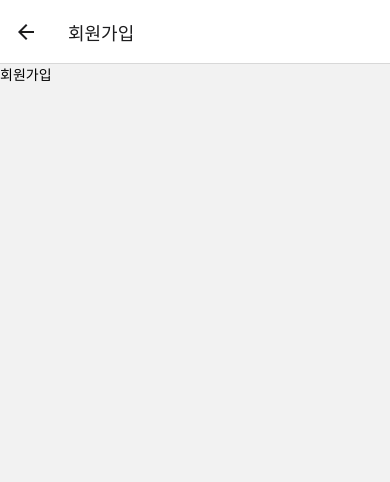
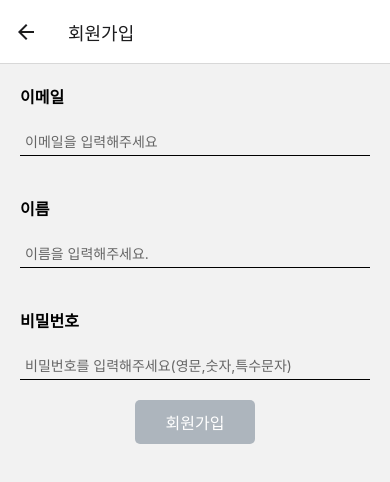
Before and after one commit to bangms/FoodDeliveryApp, a React Native app: screen /SignUp in a window 390 px wide. Shown: the top 482 px of the page. Built offline with nearby package versions, Linux system fonts and the light colour scheme.

Commit message:
회원가입 화면 생성

```diff
--- a/src/pages/SignUp.tsx
+++ b/src/pages/SignUp.tsx
@@ -1,12 +1,165 @@
-import React from 'react';
-import { View, Text } from 'react-native';
+import React, { useCallback, useRef, useState } from 'react';
+import {
+  Alert,
+  KeyboardAvoidingView,
+  Platform,
+  Pressable,
+  StyleSheet,
+  Text,
+  TextInput,
+  View,
+} from 'react-native';
+import { NativeStackScreenProps } from '@react-navigation/native-stack';
+import { RootStackParamList } from '../../App';
+import DismissKeyboardView from '../components/DismissKeyboardView';
 
-function SignUp() {
+type SignUpScreenProps = NativeStackScreenProps<RootStackParamList, 'SignUp'>;
+
+function SignUp({ navigation }: SignUpScreenProps) {
+  const [email, setEmail] = useState('');
+  const [name, setName] = useState('');
+  const [password, setPassword] = useState('');
+  const emailRef = useRef<TextInput | null>(null);
+  const nameRef = useRef<TextInput | null>(null);
+  const passwordRef = useRef<TextInput | null>(null);
+
+  const onChangeEmail = useCallback((text) => {
+    setEmail(text.trim());
+  }, []);
+  const onChangeName = useCallback((text) => {
+    setName(text.trim());
+  }, []);
+  const onChangePassword = useCallback((text) => {
+    setPassword(text.trim());
+  }, []);
+  const onSubmit = useCallback(() => {
+    if (!email || !email.trim()) {
+      return Alert.alert('알림', '이메일을 입력해주세요.');
+    }
+    if (!name || !name.trim()) {
+      return Alert.alert('알림', '이름을 입력해주세요.');
+    }
+    if (!password || !password.trim()) {
+      return Alert.alert('알림', '비밀번호를 입력해주세요.');
+    }
+    if (
+      !/^(([^<>()\[\]\.,;:\s@\"]+(\.[^<>()\[\]\.,;:\s@\"]+)*)|(\".+\"))@(([^<>()[\]\.,;:\s@\"]+\.)+[^<>()[\]\.,;:\s@\"]{2,})$/.test(
+        email
+      )
+    ) {
+      return Alert.alert('알림', '올바른 이메일 주소가 아닙니다.');
+    }
+    if (!/^(?=.*[A-Za-z])(?=.*[0-9])(?=.*[$@^!%*#?&]).{8,50}$/.test(password)) {
+      return Alert.alert(
+        '알림',
+        '비밀번호는 영문,숫자,특수문자($@^!%*#?&)를 모두 포함하여 8자 이상 입력해야합니다.'
+      );
+    }
+    console.log(email, name, password);
+    Alert.alert('알림', '회원가입 되었습니다.');
+  }, [email, name, password]);
+
+  const canGoNext = email && name && password;
   return (
-    <View>
-      <Text>회원가입</Text>
-    </View>
+    <KeyboardAvoidingView behavior='position'>
+      <View style={styles.inputWrapper}>
+        <Text style={styles.label}>이메일</Text>
+        <TextInput
+          style={styles.textInput}
+          onChangeText={onChangeEmail}
+          placeholder='이메일을 입력해주세요'
+          placeholderTextColor='#666'
+          textContentType='emailAddress'
+          value={email}
+          returnKeyType='next'
+          clearButtonMode='while-editing'
+          ref={emailRef}
+          onSubmitEditing={() => nameRef.current?.focus()}
+          blurOnSubmit={false}
+        />
+      </View>
+      <View style={styles.inputWrapper}>
+        <Text style={styles.label}>이름</Text>
+        <TextInput
+          style={styles.textInput}
+          placeholder='이름을 입력해주세요.'
+          placeholderTextColor='#666'
+          onChangeText={onChangeName}
+          value={name}
+          textContentType='name'
+          returnKeyType='next'
+          clearButtonMode='while-editing'
+          ref={nameRef}
+          onSubmitEditing={() => passwordRef.current?.focus()}
+          blurOnSubmit={false}
+        />
+      </View>
+      <View style={styles.inputWrapper}>
+        <Text style={styles.label}>비밀번호</Text>
+        <TextInput
+          style={styles.textInput}
+          placeholder='비밀번호를 입력해주세요(영문,숫자,특수문자)'
+          placeholderTextColor='#666'
+          onChangeText={onChangePassword}
+          value={password}
+          keyboardType={Platform.OS === 'android' ? 'default' : 'ascii-capable'}
+          textContentType='password'
+          secureTextEntry
+          returnKeyType='send'
+          clearButtonMode='while-editing'
+          ref={passwordRef}
+          onSubmitEditing={onSubmit}
+        />
+      </View>
+      <View style={styles.buttonZone}>
+        <Pressable
+          style={
+            canGoNext
+              ? StyleSheet.compose(styles.loginButton, styles.loginButtonActive)
+              : styles.loginButton
+          }
+          disabled={!canGoNext}
+          onPress={onSubmit}
+        >
+          <Text style={styles.loginButtonText}>회원가입</Text>
+        </Pressable>
+      </View>
+    </KeyboardAvoidingView>
   );
 }
 
+const styles = StyleSheet.create({
+  textInput: {
+    padding: 5,
+    borderBottomWidth: StyleSheet.hairlineWidth,
+  },
+  inputWrapper: {
+    padding: 20,
+  },
+  label: {
+    fontWeight: 'bold',
+    fontSize: 16,
+    marginBottom: 20,
+  },
+  buttonZone: {
+    alignItems: 'center',
+  },
+  loginButton: {
+    width: 120,
+    backgroundColor: '#adb5bd',
+    paddingHorizontal: 20,
+    paddingVertical: 10,
+    borderRadius: 5,
+    marginBottom: 10,
+  },
+  loginButtonActive: {
+    backgroundColor: '#457B9D',
+  },
+  loginButtonText: {
+    color: 'white',
+    textAlign: 'center',
+    fontSize: 16,
+  },
+});
+
 export default SignUp;
```
